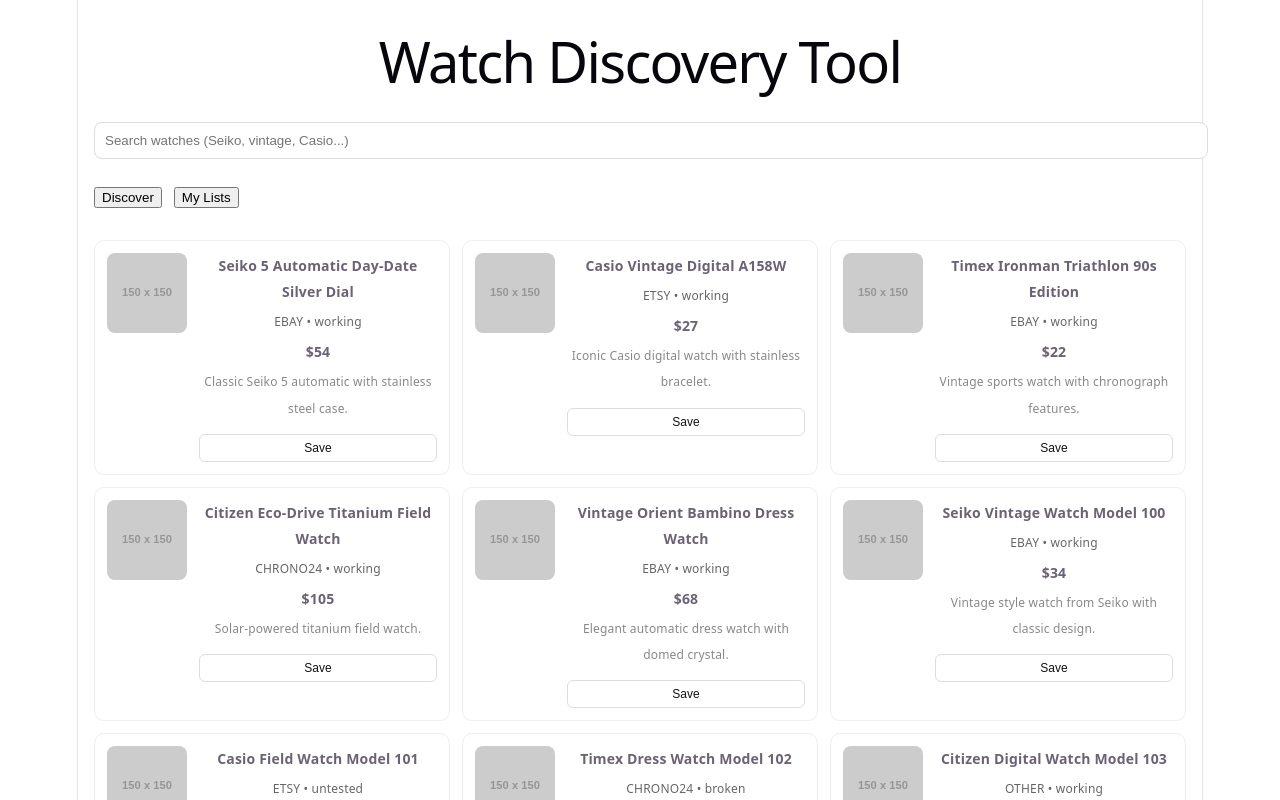
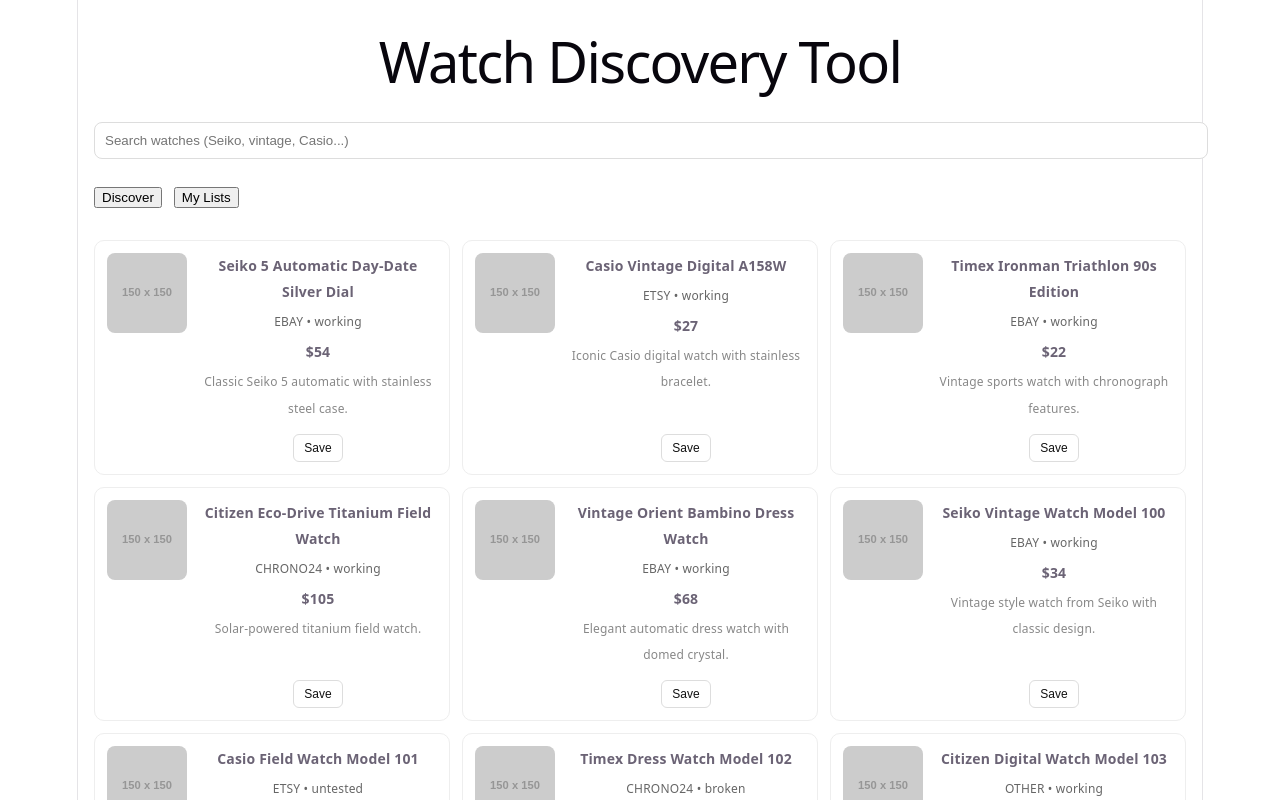
Before and after one commit to kendriccheng/watchdiscoverytool, a React (Vite) app in the folder watchdiscoverytool/: page / in a window 1280 px wide. Shown: the top 800 px of the page. Built offline with nearby package versions, Linux system fonts and the light colour scheme.

Commit message:
watch card sizing

```diff
--- a/watchdiscoverytool/src/components/listings/WatchCard.tsx
+++ b/watchdiscoverytool/src/components/listings/WatchCard.tsx
@@ -40,7 +40,7 @@
 
         <p style={styles.desc}>{watch.description}</p>
 
-
+          <div style={{marginTop: "auto"}}>
             <button
                 onClick={onSave}
                 style={{
@@ -56,7 +56,7 @@
               >
                 {isSaved ? "Saved ✓ (add to list)" : "Save"}
             </button>
-
+          </div>
       </div>
     </div>
   );
@@ -70,7 +70,8 @@
     padding: 12,
     display: "flex",
     gap: 12,
-    background: "white"
+    background: "white",
+    minHeight: 180
   },
   image: {
     width: 80,
@@ -81,7 +82,8 @@
   content: {
     display: "flex",
     flexDirection: "column",
-    gap: 4
+    gap: 4,
+    flex: 1
   },
   title: {
     fontSize: 14,
@@ -100,7 +102,11 @@
   desc: {
     fontSize: 12,
     color: "#888",
-    margin: 0
+    margin: 0,
+    overflow: "hidden",
+    display: "-webkit-box",
+    WebkitLineClamp: 2,
+    WebkitBoxOrient: "vertical"
   },
   button: {
     marginTop: 8,
```
Lines whose indentation alone changed are shown as unchanged.
